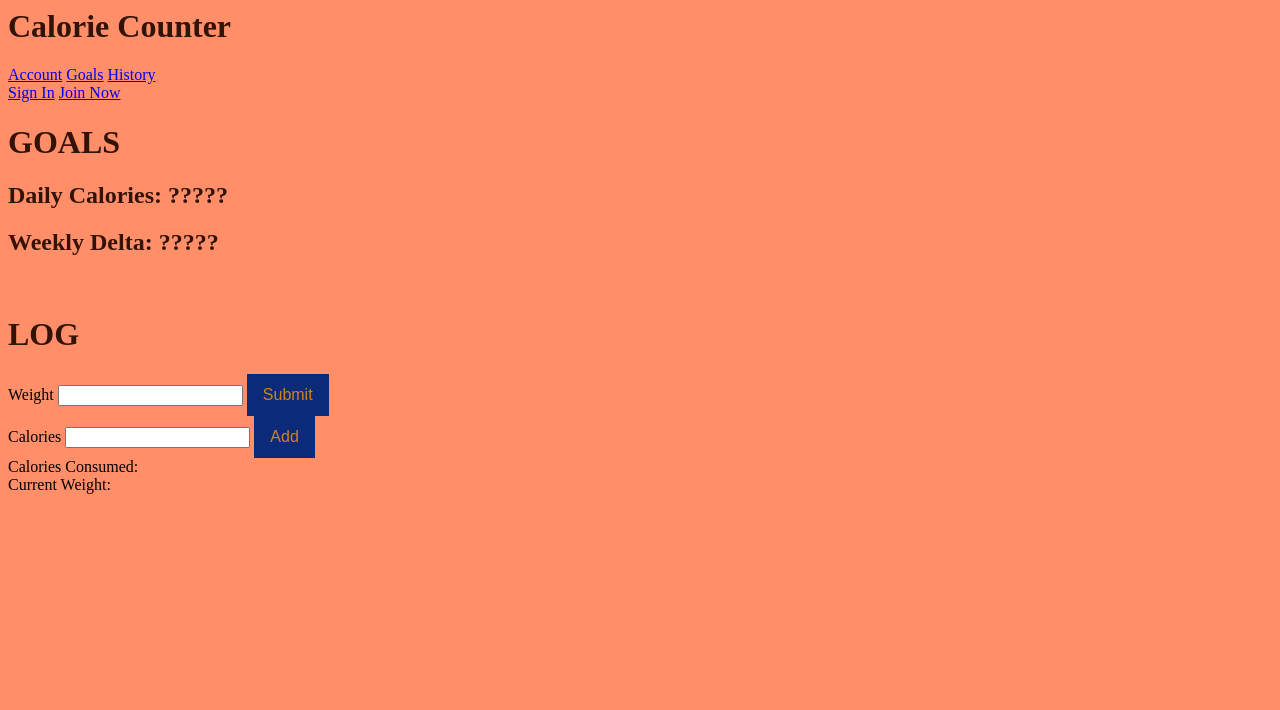
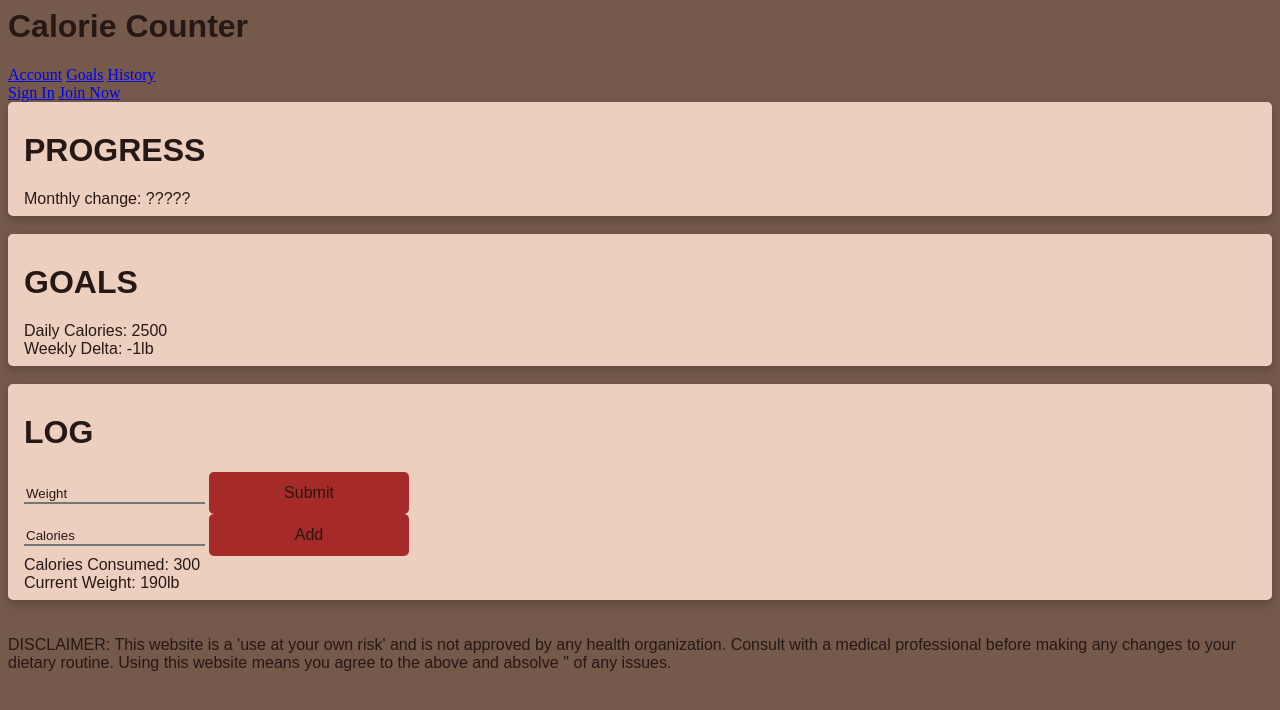
Before and after one commit to ericrobolson/CalorieCounter, a plain HTML site: page src/index.html in a window 1280 px wide. Drawn offline with Linux system fonts and the light colour scheme.

Commit message:
Continued fleshing out basic webpage.

```diff
--- a/src/index.html
+++ b/src/index.html
@@ -1,4 +1,4 @@
-<link rel="stylesheet" type="text/css" href="main.css"/>
+<link rel="stylesheet" type="text/css" href="main.css" />
 
 
 <h1>Calorie Counter</h1>
@@ -13,34 +13,76 @@
     <a href="url">Join Now</a>
 </div>
 
-<h1>GOALS</h1>
-<h2>Daily Calories: ?????</h2>
-<h2>Weekly Delta: ?????</h2>
+
+<div class="card">
+    <div class="card-container">
+        <h1>PROGRESS</h1>
+        <span>Monthly change: ?????</span>
+    </div>
+</div>
 <br>
 
+<div class="card">
+    <div class="card-container">
+        <h1>GOALS</h1>
+        <span id="hDailyCals">Daily Calories: ?????</span>
+        <br>
+        <span id="hWeeklyDelta">Weekly Delta: ?????</span>
+    </div>
+</div>
+
+<br>
+
+<div class="card">
+    <div class="card-container">
         <h1>LOG</h1>
-<span>Weight</span>
-<input id="iWeight" type="number" ></input>
+        <input id="iWeight" placeholder="Weight" type="number"></input>
         <button class="btn" onclick="submitWeight()">Submit</button>
         <br>
-<span>Calories</span>
-<input id="btnCals" type="number"></input>
+        <input id="btnCals" placeholder="Calories" type="number"></input>
         <button onclick="submitCals()">Add</button>
         <br>
         <span id="consumedCals">Calories Consumed: </span>
         <br>
         <span id="currentWeight">Current Weight: </span>
+    </div>
+</div>
+
+<br><br>
+<span>DISCLAIMER: This website is a 'use at your own risk' and is not approved by any health organization. Consult with a medical professional before making any changes to your dietary routine. Using this website means you agree to the above and absolve '' of any issues.</span>
 
 <script>
-    function submitCals(){
-        document.getElementById("consumedCals").innerHTML  =
+    function submitCals() {
+        document.getElementById("consumedCals").innerHTML =
             "Calories Consumed: " + document.getElementById("btnCals").value;
 
         document.getElementById("btnCals").value = undefined;
     }
 
-    function submitWeight(){
-        document.getElementById("currentWeight").innerHTML  =
+    function submitWeight() {
+        document.getElementById("currentWeight").innerHTML =
             "Current Weight: " + document.getElementById("iWeight").value;
     }
+
+    function getDailyCals() {
+        document.getElementById("hDailyCals").innerHTML = "Daily Calories: " + "2500";
+    }
+
+    function getWeeklyDelta() {
+        document.getElementById("hWeeklyDelta").innerHTML = "Weekly Delta: " + "-1" + "lb";
+    }
+
+    function getCurrentWeight() {
+        document.getElementById("currentWeight").innerHTML = "Current Weight: " + "190" + "lb";
+    }
+
+    function getCurrentCals() {
+        document.getElementById("consumedCals").innerHTML = "Calories Consumed: " + "300";
+    }
+
+
+    getDailyCals();
+    getWeeklyDelta();
+    getCurrentWeight();
+    getCurrentCals();
 </script>
--- a/src/main.css
+++ b/src/main.css
@@ -1,33 +1,88 @@
 /* pg 99 of color schemes
-Primary: #ff8e69
-Secondary: #331308
-Tertiary:#0d3308
-Quaternary:  #0b2b7a
-quintenary #d1831d
+Primary: #75594b
+Secondary: #edcfc0
+Tertiary:#cc796a
+Quaternary:  #a62a28
+quintenary #e3ac8f
 */
 
 body {
-  background-color: #ff8e69;
+    background-color: #75594b;
 }
 
-h1, h2, h3 {
-  color: #331308;
+h1,
+h2,
+h3,
+span,
+button {
+    color: #261815;
+    font-family: sans-serif, "Lucida Console", Courier, monospace;
 }
 
-div{
-  margin: auto;
+div {
+    margin: auto;
+}
+
+::placeholder {
+    opacity: 1;
+    color: #261815;
 }
 
 button {
-  background-color: #0b2b7a; /* Blue background */
-  border: none; /* Remove borders */
-  color: d1831d; /* White text */
-  padding: 12px 16px; /* Some padding */
-  font-size: 16px; /* Set a font size */
-  cursor: pointer; /* Mouse pointer on hover */
+    background-color: #a62a28;
+    /* Blue background */
+    border: none;
+    /* Remove borders */
+    padding: 12px 16px;
+    /* Some padding */
+    font-size: 16px;
+    /* Set a font size */
+    cursor: pointer;
+    /* Mouse pointer on hover */
+    width: 200px;
+    border-radius: 5px;
+    border-color: black;
 }
 
+input {
+    border-style: none none solid none;
+    background-color: #edcfc0;
+}
+
+input:focus {
+    outline: none;
+}
+
+
 /* Darker background on mouse-over */
+
 button:hover {
-  background-color: RoyalBlue;
+    background-color: #e3ac8f;
 }
+
+.card {
+    /* Add shadows to create the "card" effect */
+    box-shadow: 0 4px 8px 0 rgba(0, 0, 0, 0.2);
+    transition: 0.3s;
+    background-color: #edcfc0;
+    border-radius: 5px;
+    /* 5px rounded corners */
+}
+
+.card-container {
+    padding: 8px 16px;
+}
+
+
+/* On mouse-over, add a deeper shadow */
+
+.card:hover {
+    box-shadow: 0 8px 16px 0 rgba(0, 0, 0, 0.2);
+}
+
+
+/* Add some padding inside the card container */
+
+.container {
+    padding: 2px 16px;
+}
```
Lines whose indentation alone changed are shown as unchanged.
